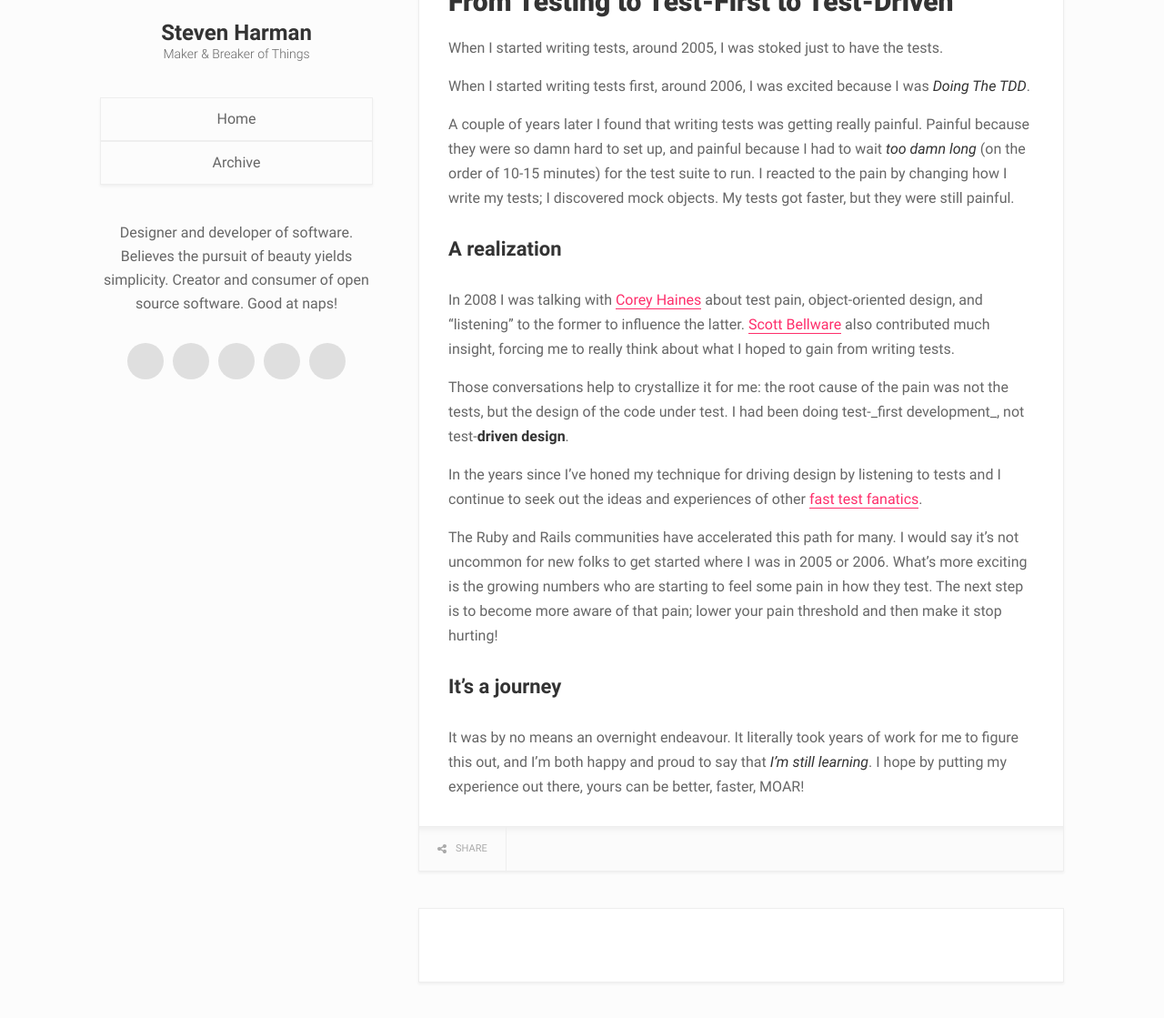
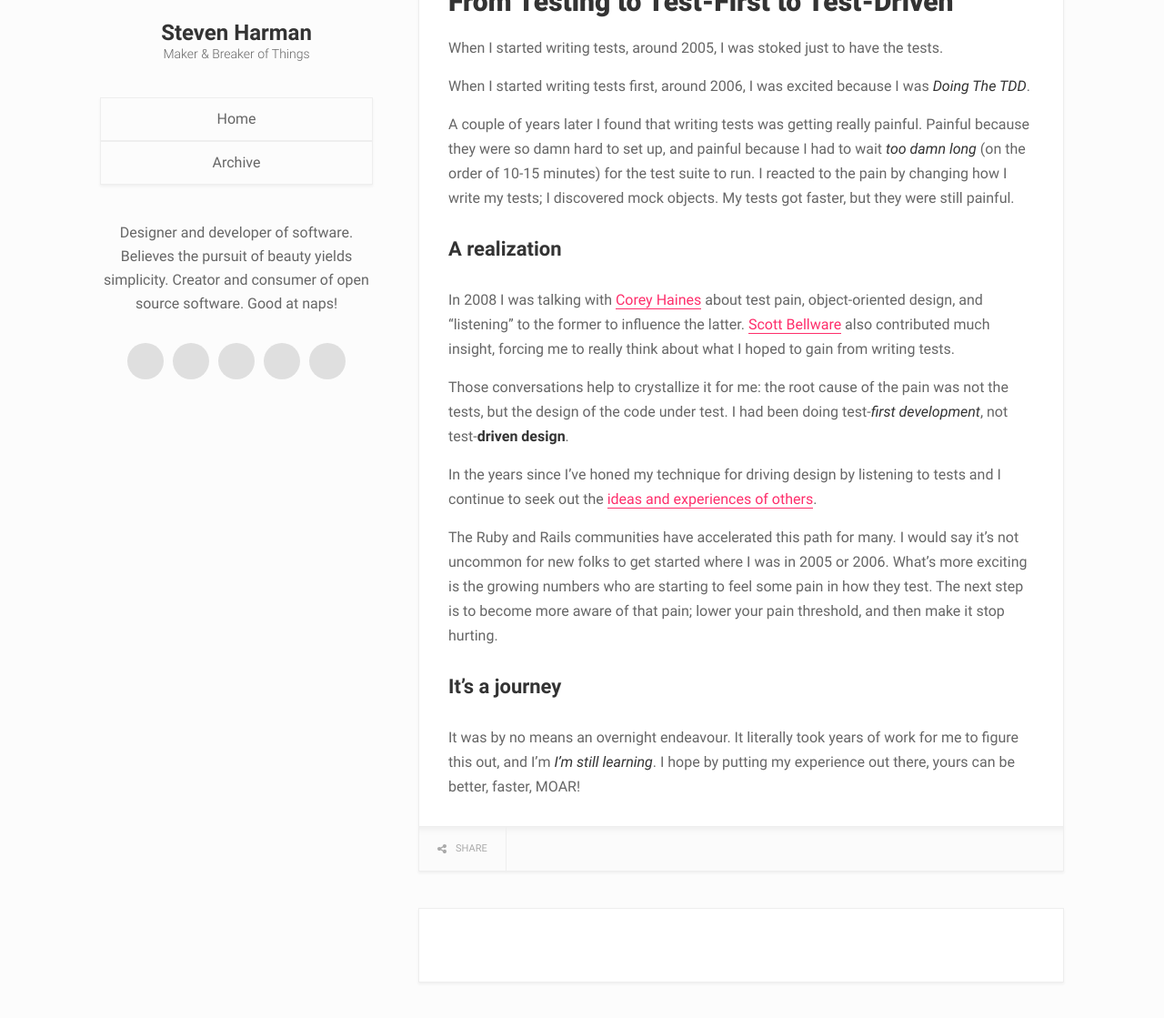
Before and after one commit to stevenharman/stevenharman.github.io, a Jekyll site: the page built from _posts/2012-05-08-from-testing-to-test-first-to-test-driven.markdown, in a window 1280 px wide and 1344 px high, cut to the strip 204-1323 px from the top of the window. Shown: the whole strip at 91% size. Built offline with Jekyll 4.4.1, drawn with Linux system fonts in a browser that asks for light colours; comment, search, counter and statistics services are not loaded.

Commit message:
Less !, fewer words.

```diff
--- a/_posts/2012-05-08-from-testing-to-test-first-to-test-driven.markdown
+++ b/_posts/2012-05-08-from-testing-to-test-first-to-test-driven.markdown
@@ -8,10 +8,10 @@ categories:
 
 When I started writing tests, around 2005, I was stoked just to have the tests.
 
-When I started writing tests first, around 2006, I was excited because I was _Doing The TDD_.
+When I started writing tests first, around 2006, I was excited because I was *Doing The TDD*.
 
 A couple of years later I found that writing tests was getting really painful.
-Painful because they were so damn hard to set up, and painful because I had to wait _too damn long_ (on the order of 10-15 minutes) for the test suite to run.
+Painful because they were so damn hard to set up, and painful because I had to wait *too damn long* (on the order of 10-15 minutes) for the test suite to run.
 I reacted to the pain by changing how I write my tests; I discovered mock objects.
 My tests got faster, but they were still painful.
 
@@ -21,19 +21,19 @@ In 2008 I was talking with [Corey Haines][corey] about test pain, object-oriente
 [Scott Bellware][bellware] also contributed much insight, forcing me to really think about what I hoped to gain from writing tests.
 
 Those conversations help to crystallize it for me: the root cause of the pain was not the tests, but the design of the code under test.
-I had been doing test-_first development_, not test-**driven design**.
+I had been doing test-*first development*, not test-**driven design**.
 
-In the years since I've honed my technique for driving design by listening to tests and I continue to seek out the ideas and experiences of other [fast test fanatics][das].
+In the years since I've honed my technique for driving design by listening to tests and I continue to seek out the [ideas and experiences of others][das].
 
 The Ruby and Rails communities have accelerated this path for many.
 I would say it's not uncommon for new folks to get started where I was in 2005 or 2006.
 What's more exciting is the growing numbers who are starting to feel some pain in how they test.
-The next step is to become more aware of that pain; lower your pain threshold and then make it stop hurting!
+The next step is to become more aware of that pain; lower your pain threshold, and then make it stop hurting.
 
 ### It's a journey
 
 It was by no means an overnight endeavour.
-It literally took years of work for me to figure this out, and I'm both happy and proud to say that _I'm still learning_.
+It literally took years of work for me to figure this out, and I'm *I'm still learning*.
 I hope by putting my experience out there, yours can be better, faster, MOAR!
 
 [corey]: http://coreyhaines.com/ "The Software Journeyman"
```
